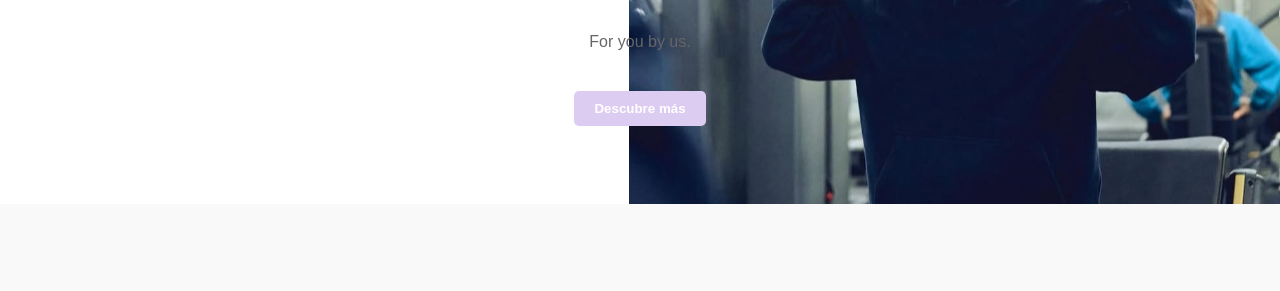
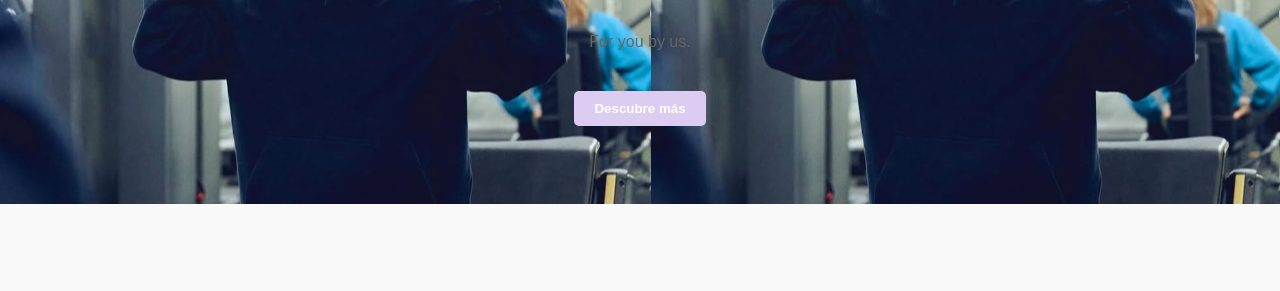
Before and after one commit to ximenap1205/SOFITARELA, a plain HTML site: page index.html in a window 1280 px wide. Shown: the part 389-680 px from the top of the page. Drawn offline with Linux system fonts and the light colour scheme; files whose address does not match are found by name.

Commit message:
picture change

```diff
--- a/styles.css
+++ b/styles.css
@@ -92,7 +92,7 @@ body {
   }
 
   .home {
-    background: url(img/Foto1.PNG) no-repeat left, url(img/Foto1\ -\ copia.PNG) no-repeat right;
+    background: url(Foto1.PNG) no-repeat left, url(Foto1\ -\ copia.PNG) no-repeat right;
     height: 400px;
     display: flex;
     align-items: center;
```
